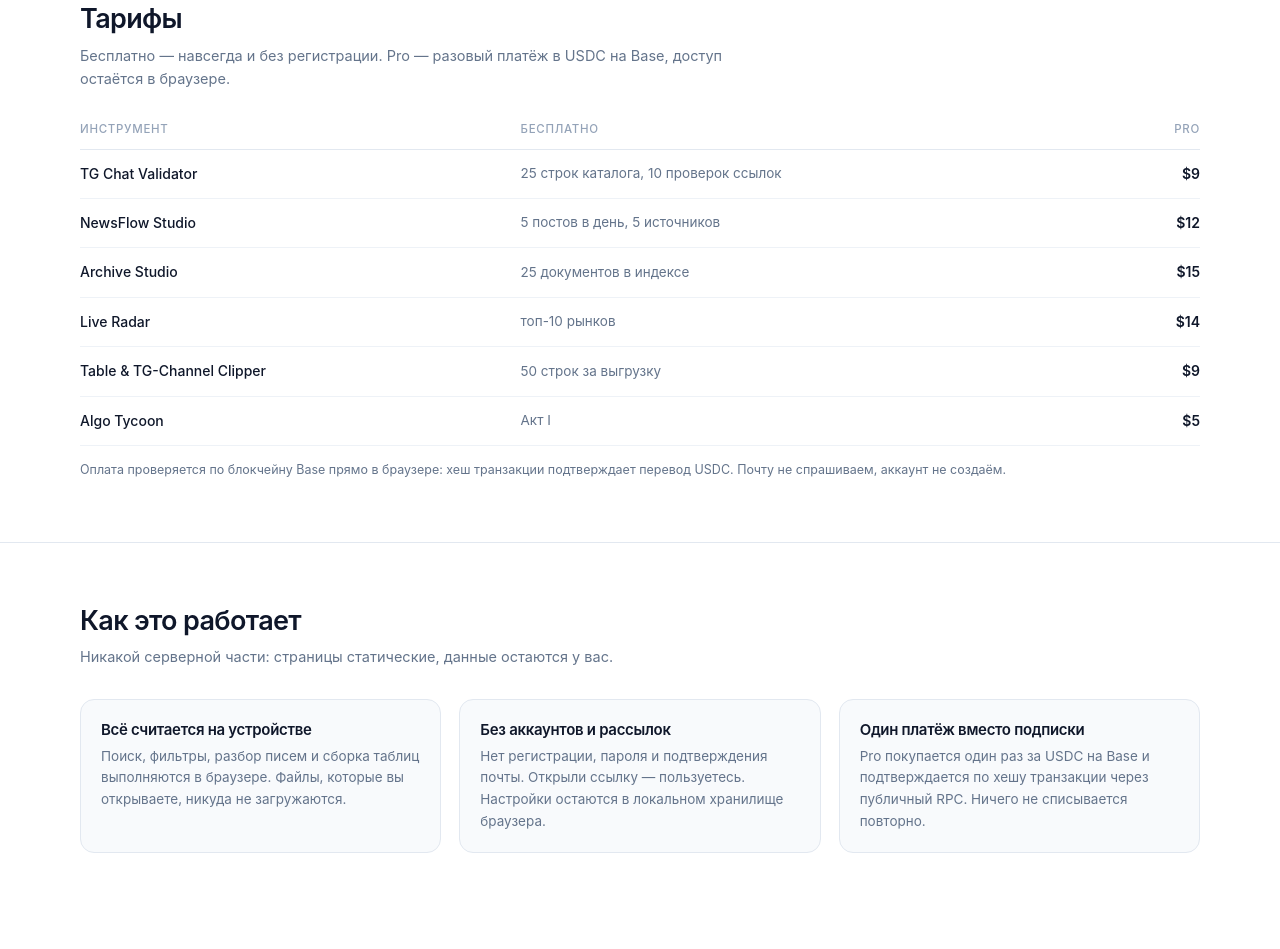
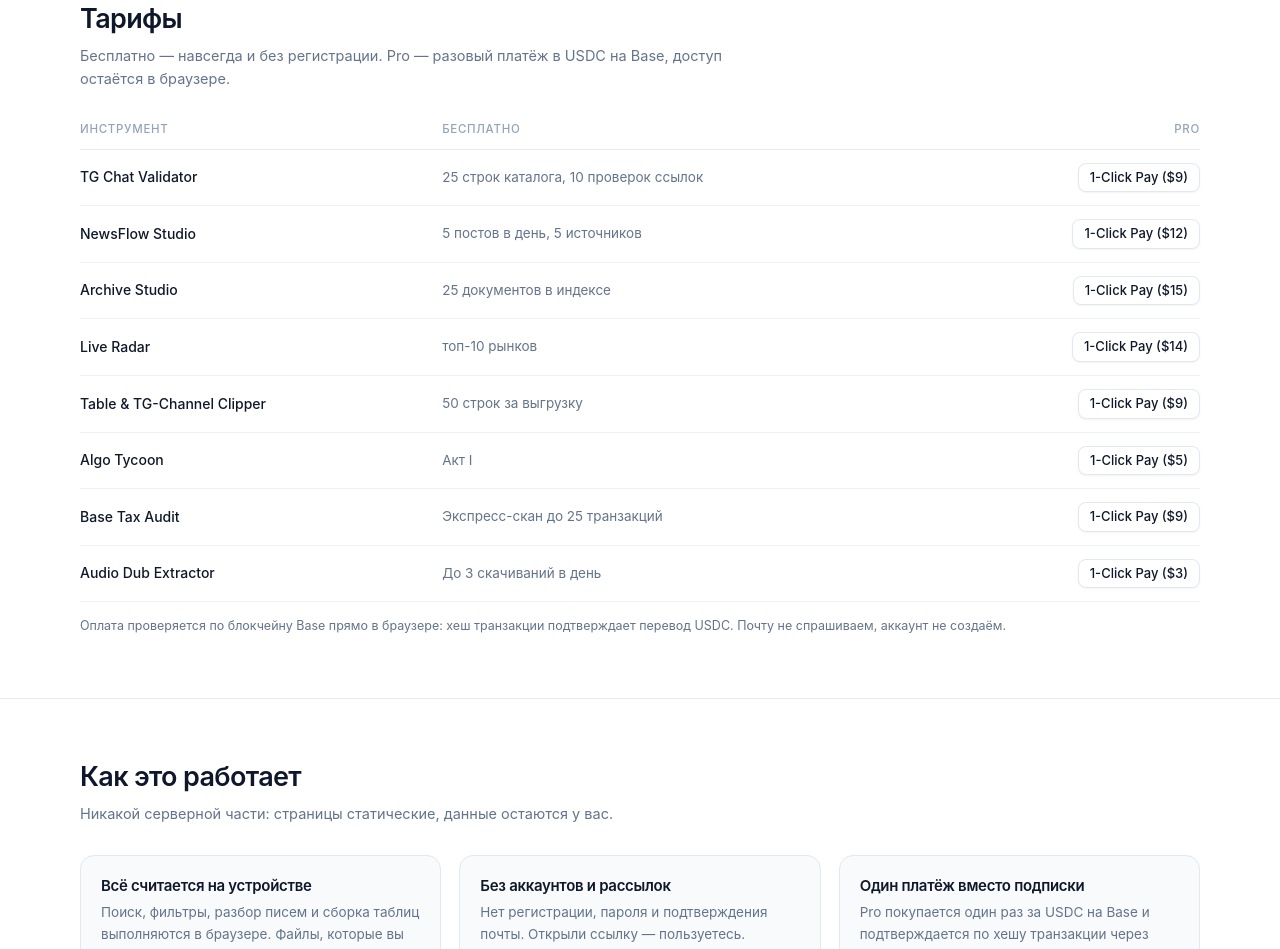
Before and after one commit to 9xj89gzrtw-hue/9xj89gzrtw-hue.github.io, a browser extension: page index.html in a window 1280 px wide. Shown: the part 2055-3004 px from the top of the page. Drawn offline with Linux system fonts and the light colour scheme.

Commit message:
feat(storefront): integrate 1-Click Pay and add Base Tax Audit & Audio Dub Extractor to pricing catalog

```diff
--- a/index.html
+++ b/index.html
@@ -15,6 +15,7 @@
 <link rel="icon" href="./assets/mark.svg" type="image/svg+xml">
 <link rel="stylesheet" href="./assets/base.css">
 <link rel="stylesheet" href="./assets/home.css">
+<script src="./assets/unlock.js" defer></script>
 <script type="application/ld+json">
 {
   "@context": "https://schema.org",
@@ -295,32 +296,42 @@
           <tr>
             <td class="name"><a href="./tg-chats/">TG Chat Validator</a></td>
             <td class="free">25 строк каталога, 10 проверок ссылок</td>
-            <td class="pro">$9</td>
+            <td class="pro"><button class="btn btn-ghost btn-sm" type="button" data-unlock data-product="tg-chats" data-price="9" data-name="TG Chat Validator">1-Click Pay ($9)</button></td>
           </tr>
           <tr>
             <td class="name"><a href="./newsflow/">NewsFlow Studio</a></td>
             <td class="free">5 постов в день, 5 источников</td>
-            <td class="pro">$12</td>
+            <td class="pro"><button class="btn btn-ghost btn-sm" type="button" data-unlock data-product="newsflow" data-price="12" data-name="NewsFlow Studio">1-Click Pay ($12)</button></td>
           </tr>
           <tr>
             <td class="name"><a href="./docsearch/">Archive Studio</a></td>
             <td class="free">25 документов в индексе</td>
-            <td class="pro">$15</td>
+            <td class="pro"><button class="btn btn-ghost btn-sm" type="button" data-unlock data-product="docsearch" data-price="15" data-name="Archive Studio">1-Click Pay ($15)</button></td>
           </tr>
           <tr>
             <td class="name"><a href="./live-radar/">Live Radar</a></td>
             <td class="free">топ-10 рынков</td>
-            <td class="pro">$14</td>
+            <td class="pro"><button class="btn btn-ghost btn-sm" type="button" data-unlock data-product="live-radar" data-price="14" data-name="Live Radar">1-Click Pay ($14)</button></td>
           </tr>
           <tr>
             <td class="name"><a href="./data-clipper/">Table &amp; TG-Channel Clipper</a></td>
             <td class="free">50 строк за выгрузку</td>
-            <td class="pro">$9</td>
+            <td class="pro"><button class="btn btn-ghost btn-sm" type="button" data-unlock data-product="data-clipper" data-price="9" data-name="Data Clipper">1-Click Pay ($9)</button></td>
           </tr>
           <tr>
             <td class="name"><a href="./algo-tycoon/">Algo Tycoon</a></td>
             <td class="free">Акт I</td>
-            <td class="pro">$5</td>
+            <td class="pro"><button class="btn btn-ghost btn-sm" type="button" data-unlock data-product="algo-tycoon" data-price="5" data-name="Algo Tycoon">1-Click Pay ($5)</button></td>
+          </tr>
+          <tr>
+            <td class="name"><a href="./base-tax-audit/">Base Tax Audit</a></td>
+            <td class="free">Экспресс-скан до 25 транзакций</td>
+            <td class="pro"><button class="btn btn-ghost btn-sm" type="button" data-unlock data-product="base-tax-audit" data-price="9" data-name="Base Tax Audit">1-Click Pay ($9)</button></td>
+          </tr>
+          <tr>
+            <td class="name"><a href="./audio-dub-extractor/">Audio Dub Extractor</a></td>
+            <td class="free">До 3 скачиваний в день</td>
+            <td class="pro"><button class="btn btn-ghost btn-sm" type="button" data-unlock data-product="audiotools" data-price="3" data-name="AudioTools Pro">1-Click Pay ($3)</button></td>
           </tr>
         </tbody>
       </table>
```
